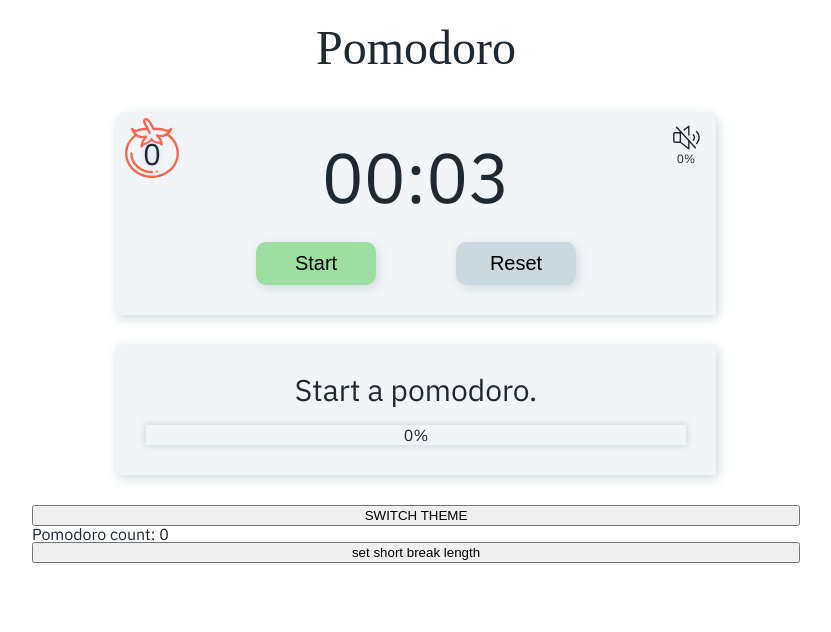
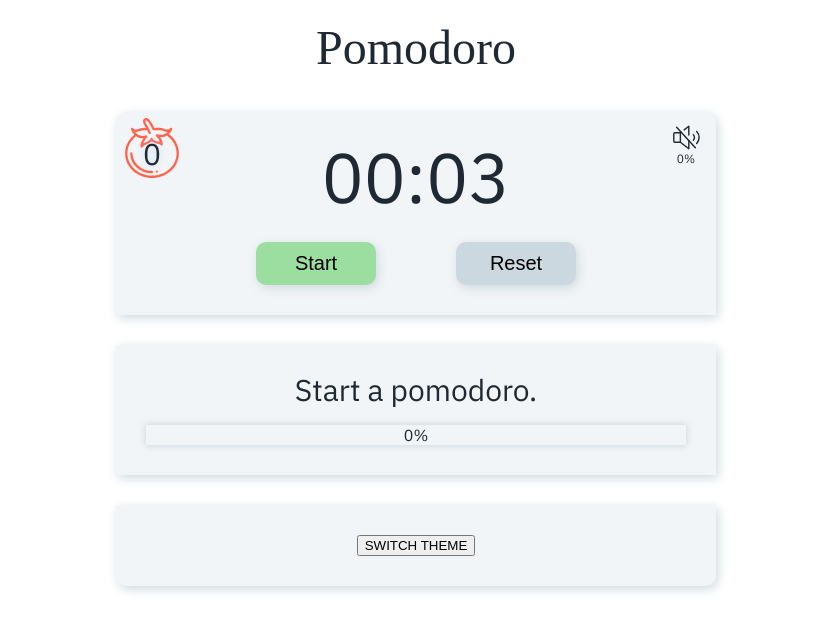
Before and after one commit to zainthedev/pomodoro, a React (Create React App) app: page / in a window 1280 px wide. Shown: the top 632 px of the page, without its empty margins (224-1055 px from the left). Built offline with nearby package versions, Linux system fonts and the light colour scheme; a web font is replaced by a local one.

Commit message:
Add settings component

```diff
--- a/src/App.tsx
+++ b/src/App.tsx
@@ -8,6 +8,7 @@ import { Header } from './styled-components/Header';
 import { ProgressComponent } from './components/ProgressComponent';
 import { timerReducer } from './reducers/timerReducer';
 import { AppContext, initialState } from './contexts/AppContext';
+import { SettingsComponent } from './components/SettingsComponent';
 
 function App() {
     const [state, dispatch] = useReducer(timerReducer, initialState);
@@ -47,18 +48,8 @@ function App() {
                     <Header>Pomodoro</Header>
                     <TimerComponent />
                     <ProgressComponent />
+                    <SettingsComponent switchTheme={switchTheme} />
                     <GlobalStyle />
-                    <ButtonToggle
-                        data-test='switchThemeButton'
-                        onClick={switchTheme}
-                    >
-                        SWITCH THEME
-                    </ButtonToggle>
-                    <h1>Pomodoro count: {state.pomodoroCount}</h1>
-
-                    <button onClick={setShortBreakLength}>
-                        set short break length
-                    </button>
                 </AppWrapper>
             </ThemeProvider>
         </AppContext.Provider>
--- a/src/components/SettingsComponent.tsx
+++ b/src/components/SettingsComponent.tsx
@@ -1,8 +1,20 @@
 import { useContext } from 'react';
 import { AppContext } from '../contexts/AppContext';
+import { ButtonToggle } from '../styled-components/ButtonToggle';
+import { SettingsWrapper } from '../styled-components/Settings';
+import { SettingsTypes } from '../types/SettingsTypes';
 
-export const SettingsComponent = () => {
+export const SettingsComponent = (props: SettingsTypes) => {
     const { state, dispatch } = useContext(AppContext);
 
-    return <></>;
+    return (
+        <SettingsWrapper>
+            <ButtonToggle
+                data-test='switchThemeButton'
+                onClick={props.switchTheme}
+            >
+                SWITCH THEME
+            </ButtonToggle>
+        </SettingsWrapper>
+    );
 };
--- /dev/null
+++ b/src/styled-components/Settings.ts
@@ -0,0 +1,7 @@
+import styled from 'styled-components';
+import { device } from '../styles/theme';
+import { Container } from './Container';
+
+export const SettingsWrapper = styled(Container)`
+    border-radius: 0 0 10px 10px;
+`;
--- /dev/null
+++ b/src/types/SettingsTypes.ts
@@ -0,0 +1,3 @@
+export interface SettingsTypes {
+    switchTheme: (event: React.MouseEvent<HTMLButtonElement>) => void;
+}
```
